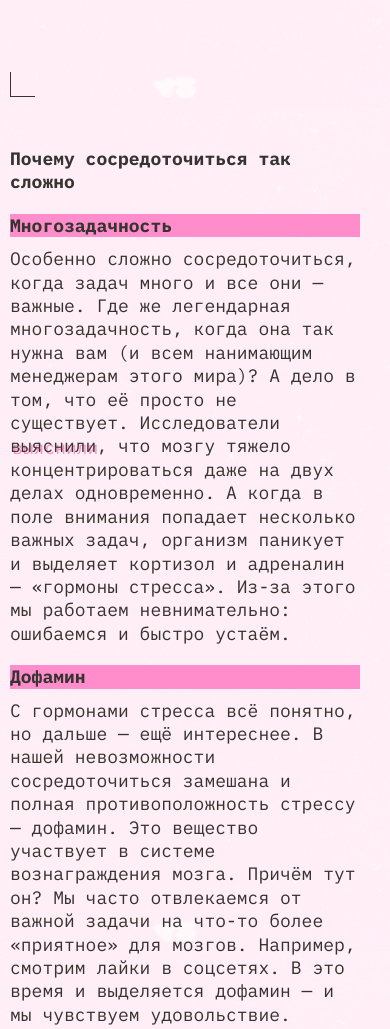
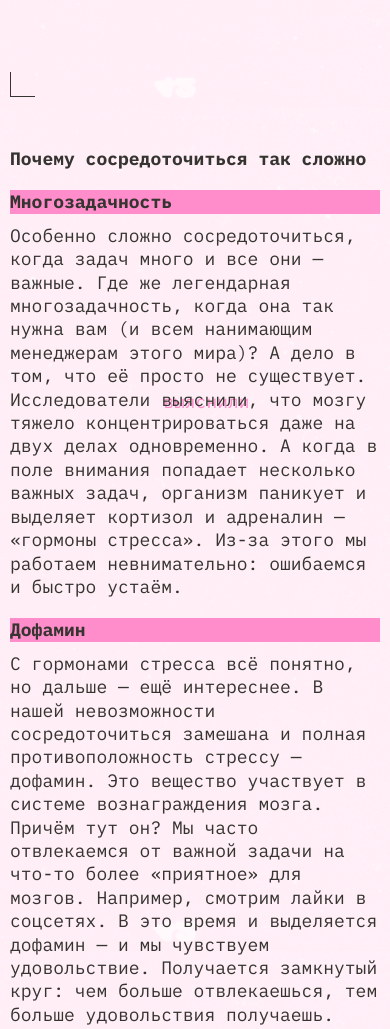
Before and after one commit to freyliee/slozhno-sosredotochitsya-ad, a plain HTML site: page index.html in a window 390 px wide. Shown: the part 737-1766 px from the top of the page. Drawn offline with Linux system fonts and the light colour scheme.

Commit message:
Убрал лишний padding

```diff
--- a/styles/style.css
+++ b/styles/style.css
@@ -311,7 +311,6 @@
   .content__section_type_why {
     grid-template-columns: 33% 67%;
     gap: 20px;
-    padding-inline-end: 20px;
   }
 
   .content__section-title_size_narrow {
```
